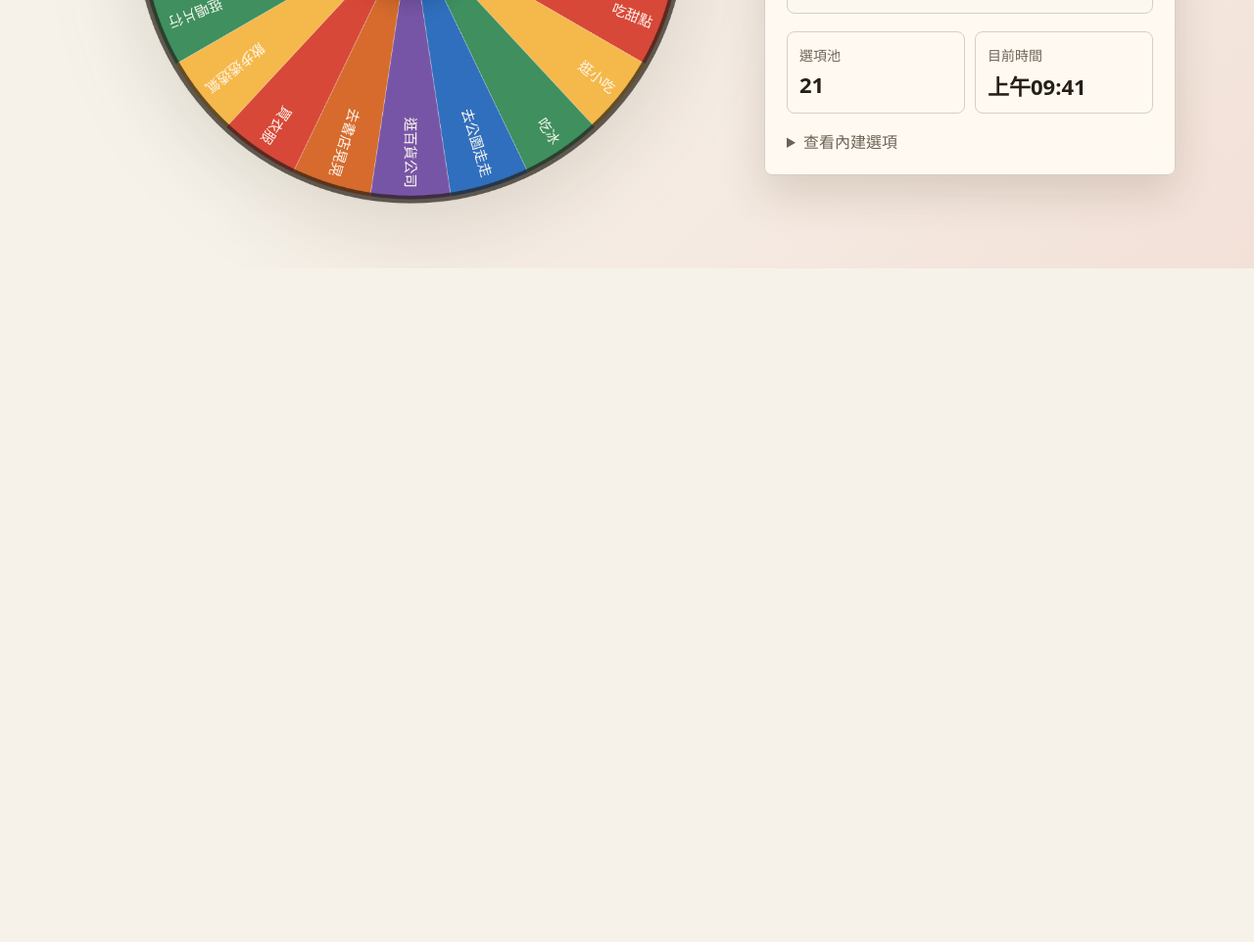
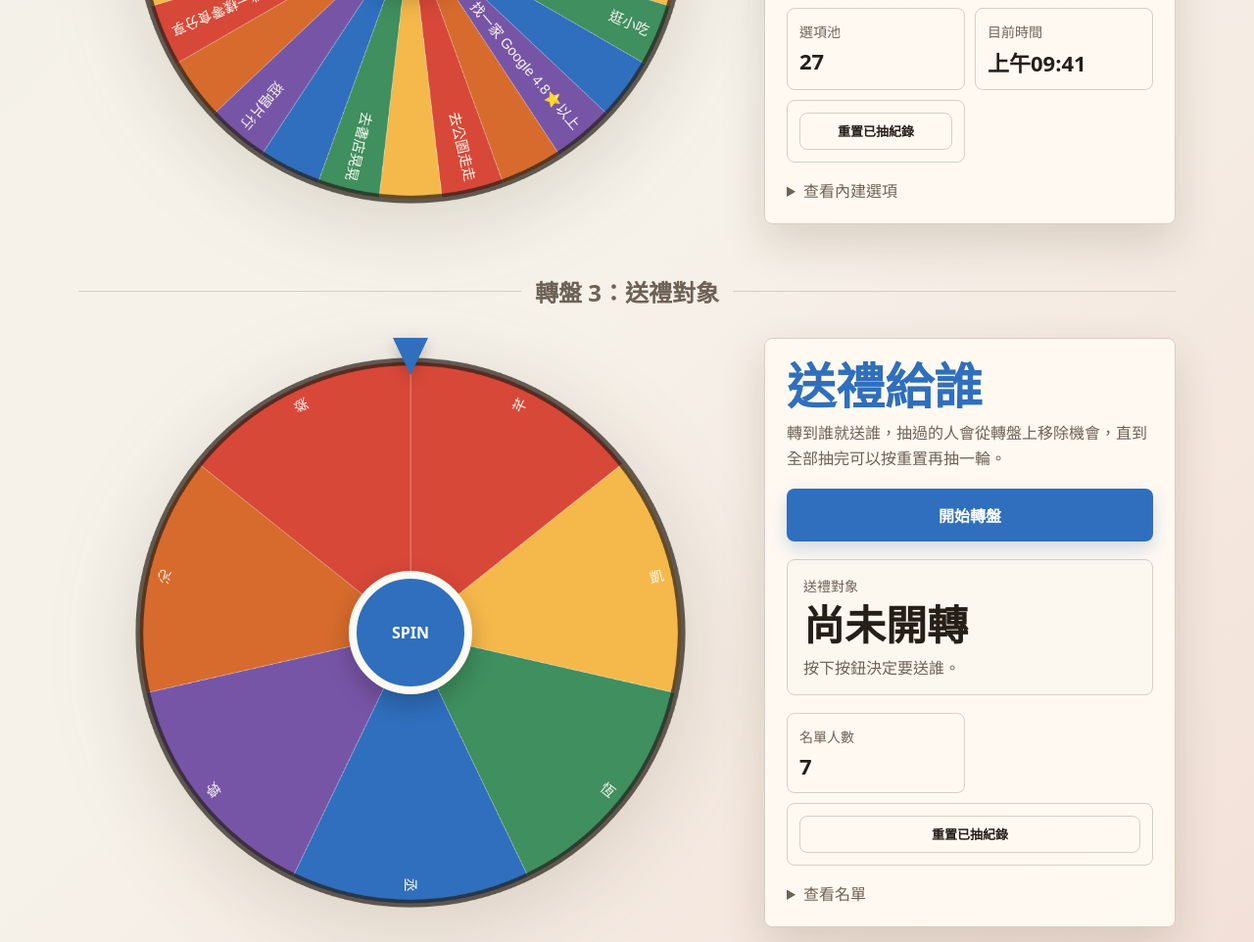
Before and after one commit to yi0920/chien_birthday, a plain HTML site: page index.html in a window 1280 px wide. Shown: the part 1131-2093 px from the top of the page at 98% size. Before the commit the page ends 1405 px from the top, so only its background shows below. Drawn offline with Linux system fonts and the light colour scheme.

Commit message:
Update index.html

```diff
--- a/index.html
+++ b/index.html
@@ -16,6 +16,8 @@
       --accent-ink: #ffffff;
       --accent2: #b6472f;
       --accent2-ink: #ffffff;
+      --accent3: #2f6fbd;
+      --accent3-ink: #ffffff;
       --red: #d74838;
       --yellow: #f5b84b;
       --blue: #2f6fbd;
@@ -119,6 +121,10 @@
       border-top-color: var(--accent2);
     }
 
+    .pointer.pointer-alt2 {
+      border-top-color: var(--accent3);
+    }
+
     .hub {
       position: absolute;
       display: grid;
@@ -139,6 +145,11 @@
       color: var(--accent2-ink);
     }
 
+    .hub.hub-alt2 {
+      background: var(--accent3);
+      color: var(--accent3-ink);
+    }
+
     .panel {
       background: color-mix(in srgb, var(--panel), transparent 4%);
       border: 1px solid var(--line);
@@ -156,6 +167,10 @@
 
     h1.h1-alt {
       color: var(--accent2);
+    }
+
+    h1.h1-alt2 {
+      color: var(--accent3);
     }
 
     .sub {
@@ -208,6 +223,11 @@
     button.button-alt {
       background: var(--accent2);
       box-shadow: 0 8px 18px rgb(182 71 47 / 22%);
+    }
+
+    button.button-alt2 {
+      background: var(--accent3);
+      box-shadow: 0 8px 18px rgb(47 111 189 / 22%);
     }
 
     button:disabled {
@@ -321,10 +341,6 @@
             <strong id="clock-station">--:--</strong>
           </div>
           <div class="stat">
-            <span class="label">尚未抽過</span>
-            <strong id="remainingCount-station">0</strong>
-          </div>
-          <div class="stat">
             <span class="label"></span>
             <button id="resetButton-station" class="button-ghost" type="button">重置已抽紀錄</button>
           </div>
@@ -350,7 +366,7 @@
 
       <section class="panel">
         <h1 class="h1-alt">到站要幹嘛</h1>
-        <p class="sub">出站之後，讓轉盤決定你要做什麼。</p>
+        <p class="sub">出站之後，讓轉盤決定你要做什麼，抽過的選項不會再重複，直到抽完一輪才重新開始。</p>
 
         <button id="spinButton-activity" class="button-alt" type="button">開始轉盤</button>
 
@@ -369,11 +385,55 @@
             <span class="label">目前時間</span>
             <strong id="clock-activity">--:--</strong>
           </div>
+          <div class="stat">
+            <span class="label"></span>
+            <button id="resetButton-activity" class="button-ghost" type="button">重置已抽紀錄</button>
+          </div>
         </div>
 
         <details>
           <summary>查看內建選項</summary>
           <div class="list" id="stationList-activity"></div>
+        </details>
+      </section>
+    </div>
+
+    <div class="section-divider">
+      <span class="section-title">轉盤 3：送禮對象</span>
+    </div>
+
+    <div class="app">
+      <section class="wheel-wrap" aria-label="送禮對象轉盤">
+        <div class="pointer pointer-alt2" aria-hidden="true"></div>
+        <canvas id="wheel-gift" width="900" height="900"></canvas>
+        <div class="hub hub-alt2">SPIN</div>
+      </section>
+
+      <section class="panel">
+        <h1 class="h1-alt2">送禮給誰</h1>
+        <p class="sub">轉到誰就送誰，抽過的人會從轉盤上移除機會，直到全部抽完可以按重置再抽一輪。</p>
+
+        <button id="spinButton-gift" class="button-alt2" type="button">開始轉盤</button>
+
+        <div class="result" aria-live="polite">
+          <span class="label">送禮對象</span>
+          <div class="station" id="result-gift">尚未開轉</div>
+          <div class="meta" id="resultMeta-gift">按下按鈕決定要送誰。</div>
+        </div>
+
+        <div class="stats">
+          <div class="stat">
+            <span class="label">名單人數</span>
+            <strong id="stationCount-gift">0</strong>
+          </div>
+          <div class="stat" style="grid-column: 1 / -1;">
+            <button id="resetButton-gift" class="button-ghost" type="button">重置已抽紀錄</button>
+          </div>
+        </div>
+
+        <details>
+          <summary>查看名單</summary>
+          <div class="list" id="stationList-gift"></div>
         </details>
       </section>
     </div>
@@ -402,19 +462,19 @@
       {
         name: "吃吃喝喝",
         items: [
-          "吃義大利麵", "吃火鍋", "吃燒烤", "吃拉麵", "吃泰式", "喝手搖飲", "吃甜點", "逛小吃", "吃冰"
+          "吃義大利麵", "吃火鍋", "吃燒烤", "吃拉麵", "吃韓式", "吃泰式", "喝手搖飲", "吃甜點", "逛小吃", "吃冰" , "找一家 Google 4.8⭐以上"
         ]
       },
       {
         name: "閒晃放空",
         items: [
-          "去公園走走", "逛百貨公司", "去書店晃晃", "買衣服",  "散步透透氣", "逛唱片行"
+          "逛寶雅" , "去公園走走", "逛百貨公司", "去書店晃晃", "買衣服",  "逛唱片行", "幫對方穿搭"
         ]
       },
       {
-        name: "默契大考驗",
+        name: "交換驚喜",
         items: [
-          "轉一顆扭蛋給對方" , "買一杯飲料給對方" , "買神秘禮物給壽星"
+          "每人挑一樣零食分享" , "轉一顆扭蛋給對方" , "買一杯飲料給對方" , "買神秘禮物給壽星" , "找一間多拿滋每人挑一樣送對方" , "去超商每人挑一種酒送對方"
         ]
       },
       {
@@ -432,8 +492,22 @@
     // 這些選項只會「出現在轉盤上」充版面，但實際上永遠不會被抽中（魚目混珠）。
     // 把你想要排除的項目名稱填進這個陣列即可，要跟上面選項的文字完全一樣。
     const ACTIVITY_DECOY_LABELS = [
-         "吃泰式" , "吃火鍋", "吃燒烤", "吃拉麵", "逛小吃"
+         "吃泰式" , "吃火鍋", "吃燒烤", "吃拉麵", "吃韓式", "逛小吃"
     ];
+
+    // 送禮對象名單。先放範例名字，請自行替換成你要的人名（一個字串一個人）。
+    const giftGroups = [
+      {
+        name: "送禮名單",
+        items: [
+          "芊", "凱", "恆", "丞", "婷", "沁", "燊"
+        ]
+      }
+    ];
+
+    const giftItems = giftGroups.flatMap((group) =>
+      group.items.map((item) => ({ label: item, group: group.name }))
+    );
 
     // ---------- 共用轉盤引擎 ----------
     const colors = ["#d74838", "#f5b84b", "#3f8f5f", "#2f6fbd", "#7755a6", "#d66b2d"];
@@ -478,7 +552,7 @@
       const result = document.getElementById(resultId);
       const resultMeta = document.getElementById(resultMetaId);
       const countEl = document.getElementById(countId);
-      const clockEl = document.getElementById(clockId);
+      const clockEl = clockId ? document.getElementById(clockId) : null;
       const listEl = document.getElementById(listId);
       const remainingEl = remainingId ? document.getElementById(remainingId) : null;
       const resetButton = resetButtonId ? document.getElementById(resetButtonId) : null;
@@ -487,22 +561,28 @@
       let spinning = false;
       const usedLabels = new Set();
 
-      // 可被「一般隨機」抽中的項目池：
-      // - 排除魚目混珠項目 (excludeLabels)
-      // - 排除有鎖定設定的項目本身 (它只能透過強制鎖定時段抽到，平常完全不會進入隨機池)
-      // - 若開啟 noRepeat，排除已經抽過的站
-      function getPool() {
+      // 「可以被實際抽到」的完整項目範圍：
+      // 排除魚目混珠項目 (excludeLabels)，以及排除有鎖定設定的項目本身
+      // (它只能透過強制鎖定時段抽到，平常完全不會進入隨機池)
+      function getSelectableUniverse() {
         return items.filter((item) => {
           if (excludeLabels.includes(item.label)) return false;
           if (config.LOCK_ENABLED && config.LOCK_LABEL && item.label === config.LOCK_LABEL) return false;
-          if (noRepeat && usedLabels.has(item.label)) return false;
           return true;
         });
       }
 
+      // 一般隨機抽選池：在可抽範圍之上，若開啟 noRepeat 再排除已經抽過的項目
+      function getPool() {
+        const universe = getSelectableUniverse();
+        if (!noRepeat) return universe;
+        return universe.filter((item) => !usedLabels.has(item.label));
+      }
+
       function updateRemaining() {
         if (!remainingEl) return;
-        const remaining = items.filter((item) => !usedLabels.has(item.label)).length;
+        const universe = getSelectableUniverse();
+        const remaining = universe.filter((item) => !usedLabels.has(item.label)).length;
         remainingEl.textContent = remaining;
       }
 
@@ -510,6 +590,7 @@
 
       function pickItem() {
         justReset = false;
+
         if (isForcedTime(config)) {
           const forced = items.find((item) => item.label === config.LOCK_LABEL);
           if (forced) return forced;
@@ -521,6 +602,7 @@
           justReset = true;
           pool = getPool();
         }
+
         return pool[Math.floor(Math.random() * pool.length)];
       }
 
@@ -590,7 +672,7 @@
         const delta = fullTurns * Math.PI * 2 + normalizeAngle(desired - current);
         const start = rotation;
         const finish = start + delta;
-        const duration = 4300;
+        const duration = 1500;
         const startedAt = performance.now();
 
         function animate(now) {
@@ -626,6 +708,7 @@
       }
 
       function updateClock() {
+        if (!clockEl) return;
         const now = new Date();
         clockEl.textContent = now.toLocaleTimeString("zh-TW", { hour: "2-digit", minute: "2-digit" });
       }
@@ -646,7 +729,7 @@
 
       updateRemaining();
       updateClock();
-      setInterval(updateClock, 1000);
+      if (clockEl) setInterval(updateClock, 1000);
       drawWheel();
     }
 
@@ -672,7 +755,7 @@
         systems.map((system) => `${system.name}: ${system.stations.join("、")}`).join("\n\n")
     });
 
-    // ---------- 轉盤 2：到站要幹嘛----------
+    // ---------- 轉盤 2：到站要幹嘛（抽過不重複，直到抽完一輪重新開始）----------
     createWheel({
       items: activityItems,
       config: {
@@ -680,6 +763,7 @@
         LOCK_AFTER_TIME: "18:00",
         LOCK_LABEL: "吃義大利麵"
       },
+      noRepeat: true,
       excludeLabels: ACTIVITY_DECOY_LABELS,
       canvasId: "wheel-activity",
       spinButtonId: "spinButton-activity",
@@ -688,8 +772,29 @@
       countId: "stationCount-activity",
       clockId: "clock-activity",
       listId: "stationList-activity",
+      remainingId: "remainingCount-activity",
+      resetButtonId: "resetButton-activity",
       listBuilder: () =>
         activityGroups.map((group) => `${group.name}: ${group.items.join("、")}`).join("\n\n")
+    });
+
+    // ---------- 轉盤 3：送禮對象（沒有時間鎖定，單純抽過就少一個）----------
+    createWheel({
+      items: giftItems,
+      config: {
+        LOCK_ENABLED: false
+      },
+      noRepeat: true,
+      canvasId: "wheel-gift",
+      spinButtonId: "spinButton-gift",
+      resultId: "result-gift",
+      resultMetaId: "resultMeta-gift",
+      countId: "stationCount-gift",
+      listId: "stationList-gift",
+      remainingId: "remainingCount-gift",
+      resetButtonId: "resetButton-gift",
+      listBuilder: () =>
+        giftGroups.map((group) => `${group.name}: ${group.items.join("、")}`).join("\n\n")
     });
   </script>
 </body>
```
